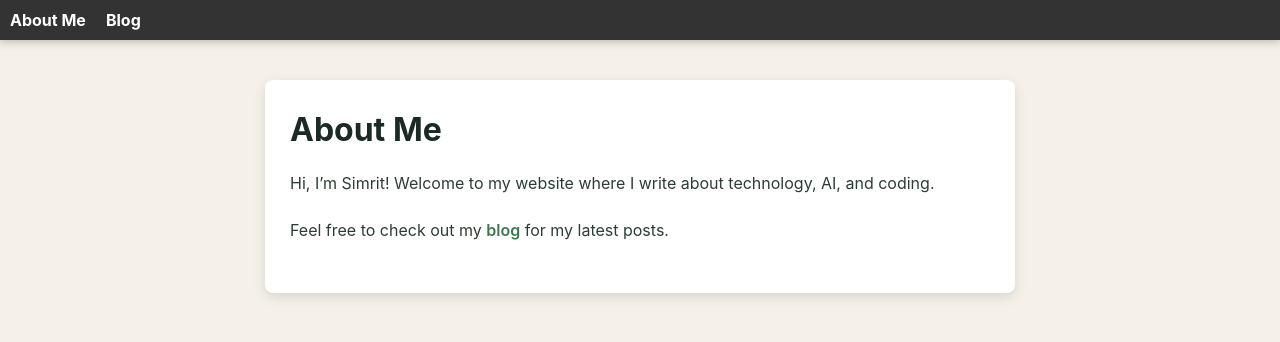
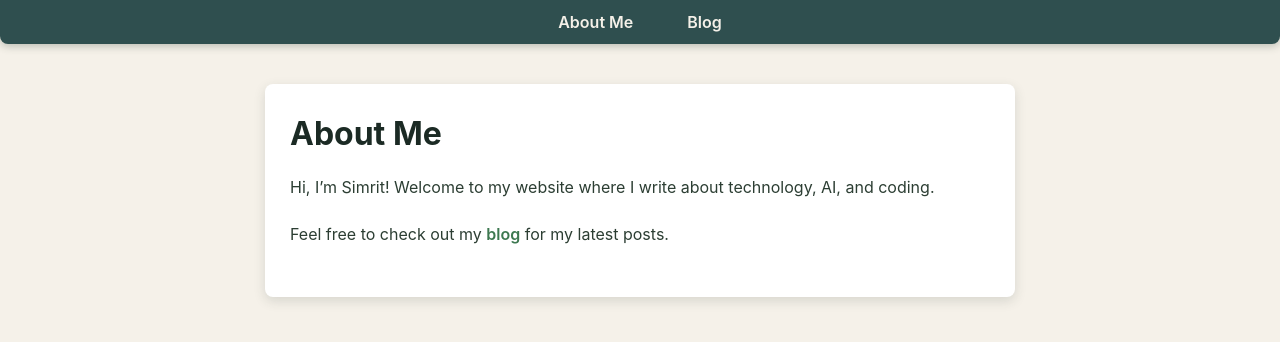
Before and after one commit to simritdhanjal/simritdhanjal.github.io, a Jekyll site: the page built from index.md, in a window 1280 px wide. Shown: the top 342 px of the page. Built offline with Jekyll 4.4.1, drawn with Linux system fonts in a browser that asks for light colours.

Commit message:
navbar colored

```diff
--- a/_includes/header.html
+++ b/_includes/header.html
@@ -5,25 +5,3 @@
       {% endfor %}
     </ul>
   </nav>
-
-  <style>
-  nav {
-    background: #333;
-    padding: 10px;
-  }
-  nav ul {
-    list-style: none;
-    margin: 0;
-    padding: 0;
-    display: flex;
-    gap: 20px;
-  }
-  nav ul li a {
-    color: white;
-    text-decoration: none;
-    font-weight: bold;
-  }
-  nav ul li a:hover {
-    text-decoration: underline;
-  }
-  </style>
--- a/assets/css/style.css
+++ b/assets/css/style.css
@@ -6,6 +6,44 @@ body {
   padding: 0;
   background: #f5f1e9; /* soft beige */
   color: #2c3e33; /* dark forest green */
+}
+
+/* Navigation bar container */
+nav {
+  background-color: #2f4f4f; /* dark forest green */
+  padding: 12px 30px;
+  box-shadow: 0 2px 8px rgba(44, 62, 51, 0.3);
+  border-radius: 0 0 8px 8px;
+}
+
+/* Navigation list styles */
+nav ul {
+  margin: 0;
+  padding: 0;
+  display: flex;
+  list-style: none;
+  gap: 30px;
+  justify-content: center; /* center nav items */
+  align-items: center;
+}
+
+/* Navigation link styles */
+nav ul li a {
+  color: #f5f1e9; /* beige */
+  font-weight: 600;
+  font-size: 1rem;
+  text-decoration: none;
+  padding: 6px 12px;
+  border-radius: 4px;
+  transition: background-color 0.3s ease, color 0.3s ease;
+}
+
+/* Hover and focus states */
+nav ul li a:hover,
+nav ul li a:focus {
+  background-color: #a2b29f; /* light sage green */
+  color: #1b2a24; /* deep forest green */
+  outline: none;
 }
 
 /* Container */
@@ -35,32 +73,6 @@ body {
 a:hover, a:focus {
   text-decoration: underline;
   color: #225032; /* darker green on hover */
-  }
-
-  /* Navigation */
-  nav {
-    background: #2f4f4f; /* dark forest green */
-    padding: 12px 20px;
-    box-shadow: 0 2px 8px rgba(44, 62, 51, 0.3);
-  }
-
-  nav ul {
-    list-style: none;
-    margin: 0;
-    padding: 0;
-    display: flex;
-    gap: 24px;
-  }
-
-  nav ul li a {
-    color: #f5f1e9; /* beige */
-    font-weight: 600;
-    font-size: 1rem;
-  }
-
-  nav ul li a:hover {
-    color: #a2b29f; /* light sage green */
-    text-decoration: underline;
 }
 
 /* Paragraphs */
```
Also changed, not shown: _posts/2025-08-07-ai-drift.md (renamed from _posts/ai_drift.md). Lines whose indentation alone changed are shown as unchanged.
